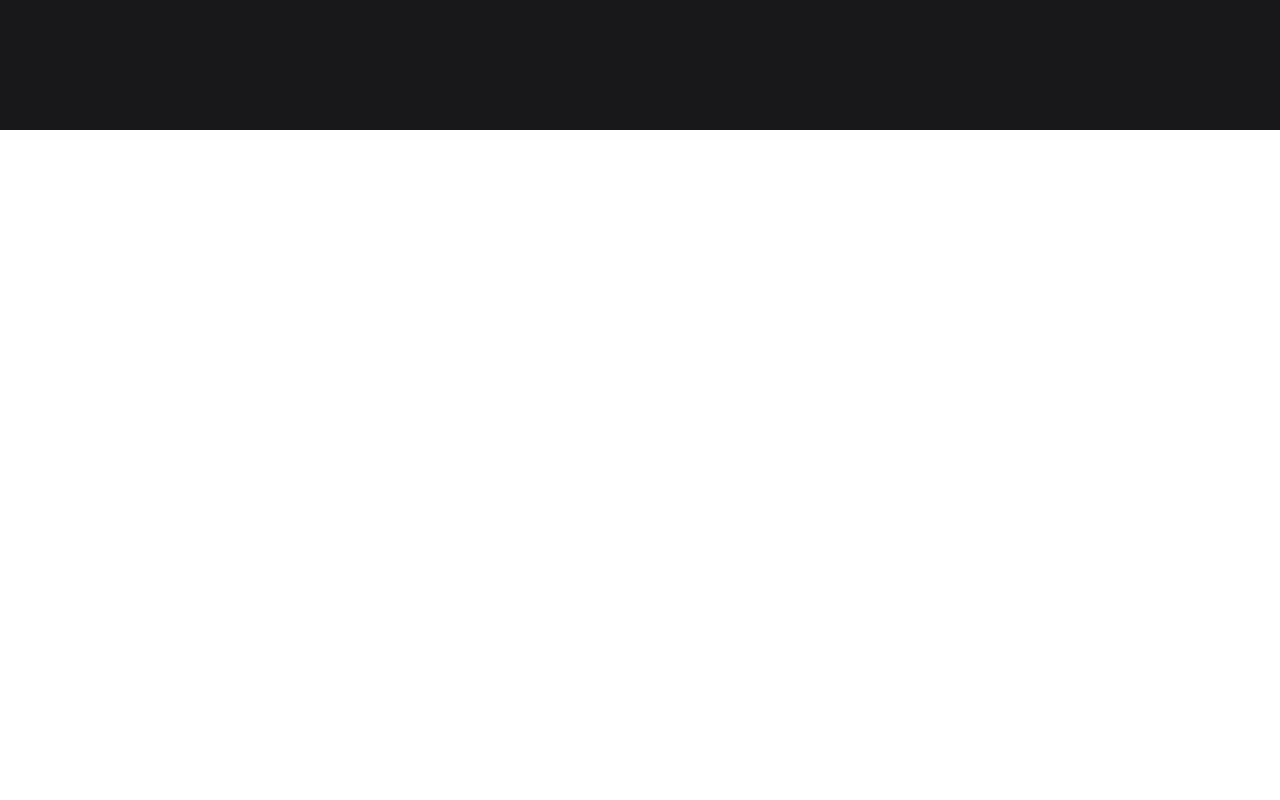
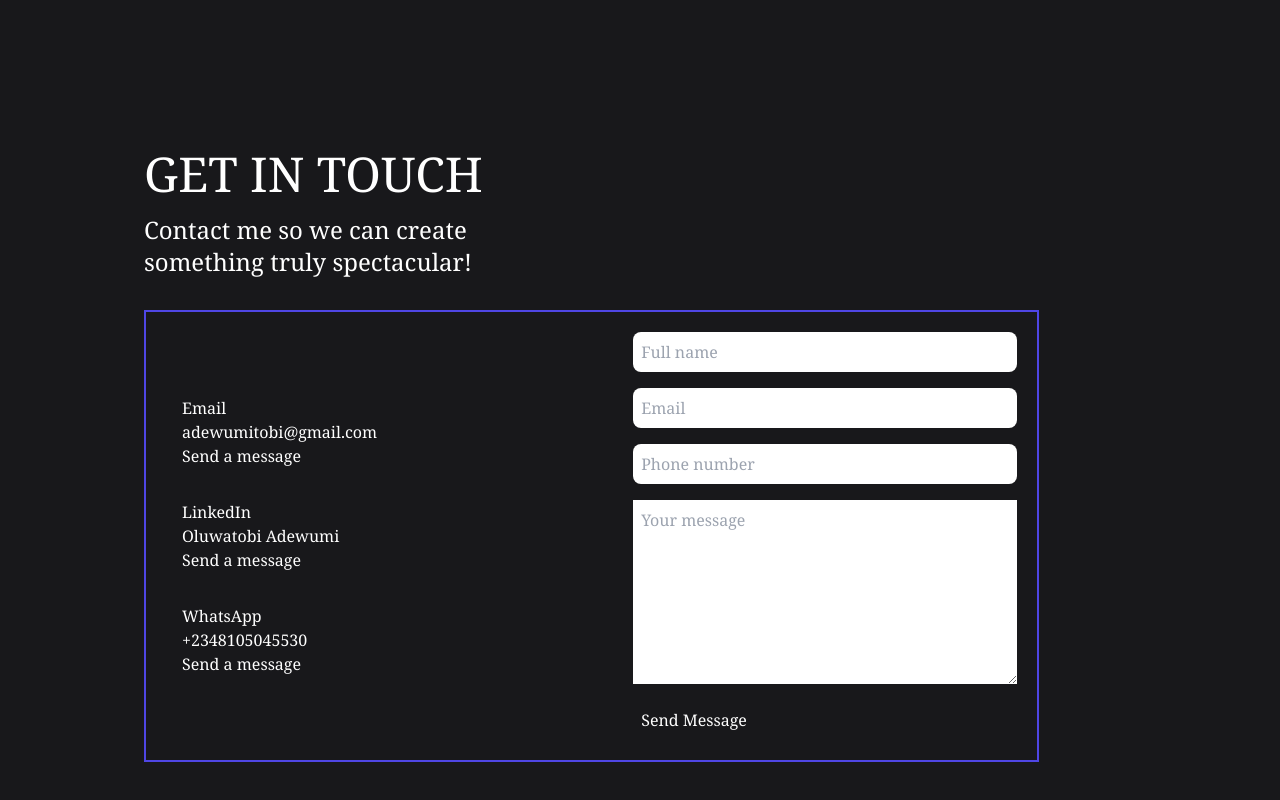
Before and after one commit to Classytobs/portfolio-11, a React (Create React App) app: page / in a window 1280 px wide. Shown: the part 1470-2270 px from the top of the page. Before the commit the page ends 1600 px from the top, so only its background shows below. Built offline with nearby package versions, Linux system fonts and the light colour scheme.

Commit message:
worked on contact me component

```diff
--- a/src/App.js
+++ b/src/App.js
@@ -1,5 +1,6 @@
 
 import About from './Components/About/About';
+import Contact from './Components/Contact/Contact';
 import Home from './Components/Home/Home';
 
 function App() {
@@ -7,6 +8,7 @@ function App() {
     <>
       <Home />
       <About />
+      <Contact />
     </>
   );
 }
--- a/src/Components/Contact/Contact.jsx
+++ b/src/Components/Contact/Contact.jsx
@@ -0,0 +1,41 @@
+import React from 'react'
+
+export default function Contact() {
+  return (
+    <div className='flex flex-col bg-zinc-900 h-screen px-36 py-5 max-w-full content-between items-start font-serif text-white'>
+        <div className='w-96 mb-8'>
+            <h1 className='text-5xl mb-4'>GET IN TOUCH</h1>
+            <h2 className='text-2xl'>Contact me so we can create something truly spectacular!</h2>
+        </div>
+        <div className='flex flex-row justify-between items-center border-solid border-2 border-indigo-600 space-x-60 p-5'>
+            <div >
+                <div className='p-4'>
+                    <h4>Email</h4>
+                    <h5>adewumitobi@gmail.com</h5>
+                    <a href="mailto:adewumitobi20@gmail.com"  target="_blank">Send a message</a>
+                </div>
+                <div className='p-4'>
+                    <h4>LinkedIn</h4>
+                    <h5>Oluwatobi Adewumi</h5>
+                    <a href="rhttps://ng.linkedin.com/in/toyoabasi-bob-9835a7245?trk=people-guest_people_search-card" taget="_blank">Send a message</a>
+                </div>
+                <div className='p-4'>
+                    <h4>WhatsApp</h4>
+                    <h5>+2348105045530</h5>
+                    <a href="https://wa.me/08105045530" target="_blank">Send a message</a>
+                </div>
+            </div>
+            <div className='flex flex-col content-center items-start gap-y-4 '>
+                <input type="text" name="name" placeholder='Full name' className='p-2 rounded-lg w-96' required />
+                <input type="email" name="email" placeholder='Email' required className='p-2 rounded-lg w-96'/>
+                <input type="number" name="number" placeholder='Phone number' required className='p-2 rounded-lg w-96'/>
+                <textarea name="message" rows="7" placeholder='Your message' required className='p-2 w-96'/>
+                <button type='submit' className='p-2'>Send Message</button>
+            </div>
+
+        </div>
+
+
+    </div>
+  )
+}
```
